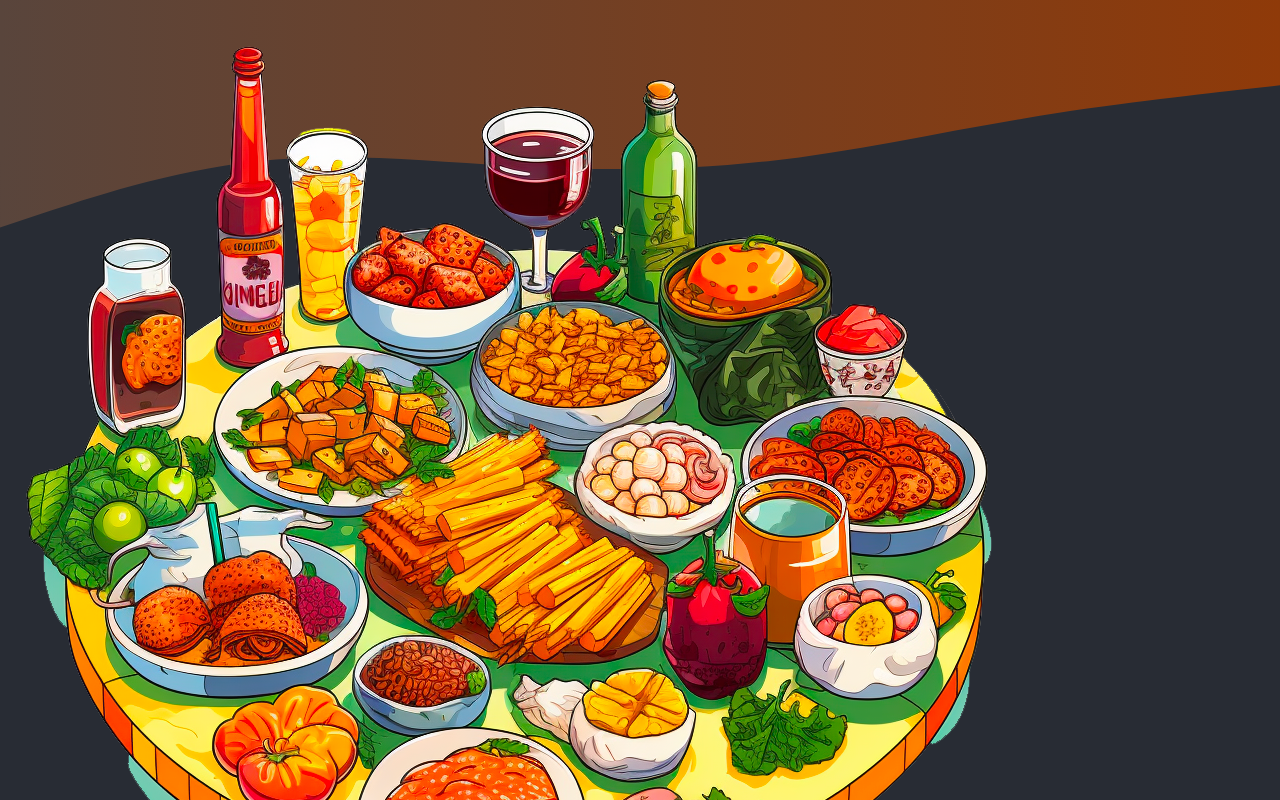
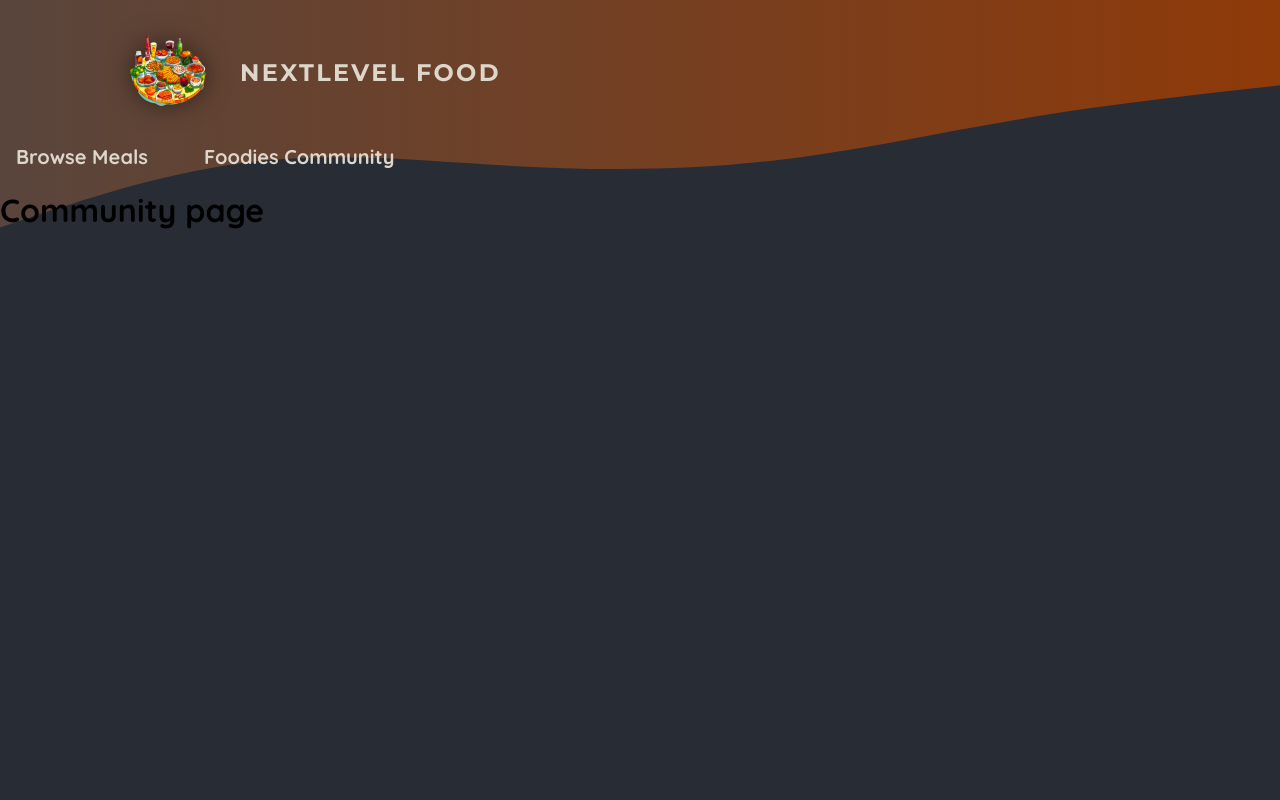
Before and after one commit to vikovalfo/nextjs-course, a Next.js app in the folder 04-foodies-app/: page /community in a window 1280 px wide. Shown: the top 800 px of the page. Built offline with nearby package versions, Linux system fonts and the light colour scheme.

Commit message:
header components and its styles

```diff
--- /dev/null
+++ b/04-foodies-app/app/components/main-header/main-header-background.js
@@ -0,0 +1,28 @@
+import styles from './main-header-background.module.css';
+
+export default function MainHeaderBackground() {
+    return (
+        <>
+            <div className={styles['header-background']}>
+                <svg xmlns="http://www.w3.org/2000/svg" viewBox="0 0 1440 320">
+                    <defs>
+                        <linearGradient id="gradient" x1="0%" y1="0%" x2="100%" y2="0%">
+                            <stop
+                                offset="0%"
+                                style={{ stopColor: '#59453c', stopOpacity: '1' }}
+                            />
+                            <stop
+                                offset="100%"
+                                style={{ stopColor: '#8f3a09', stopOpacity: '1' }}
+                            />
+                        </linearGradient>
+                    </defs>
+                    <path
+                        fill="url(#gradient)"
+                        d="M0,256L48,240C96,224,192,192,288,181.3C384,171,480,181,576,186.7C672,192,768,192,864,181.3C960,171,1056,149,1152,133.3C1248,117,1344,107,1392,101.3L1440,96L1440,0L1392,0C1344,0,1248,0,1152,0C1056,0,960,0,864,0C768,0,672,0,576,0C480,0,384,0,288,0C192,0,96,0,48,0L0,0Z"
+                    ></path>
+                </svg>
+            </div>
+        </>
+    );
+}
--- /dev/null
+++ b/04-foodies-app/app/components/main-header/main-header-background.module.css
@@ -0,0 +1,14 @@
+.header-background {
+    position: absolute;
+    width: 100%;
+    height: 320px;
+    top: 0;
+    left: 0;
+    z-index: -1;
+}
+
+.header-background svg {
+    display: block;
+    width: 100%;
+    height: auto;
+}
--- a/04-foodies-app/app/components/main-header.js
+++ b/04-foodies-app/app/components/main-header/main-header.js
@@ -1,17 +1,21 @@
 import Link from "next/link";
+import Image from "next/image";
 
+import styles from './main-header.module.css';
 import logoImg from '@/assets/logo.png';
+import MainHeaderBackground from "./main-header-background";
 
 export default function MainHeader() {
     return (
         <>
-            <header>
-                <Link href="/">
-                    <img src={logoImg.src} alt="A plate with food on it" />
+            <MainHeaderBackground />
+            <header className={styles.header}>
+                <Link className={styles.logo} href="/">
+                    <Image src={logoImg} alt="A plate with food on it" />
                     NextLevel Food
                 </Link>
             </header>
-            <nav>
+            <nav className={styles.nav}>
                 <ul>
                     <li>
                         <Link href="/meals">Browse Meals</Link>
--- /dev/null
+++ b/04-foodies-app/app/components/main-header/main-header.module.css
@@ -0,0 +1,67 @@
+.header {
+    display: flex;
+    justify-content: space-between;
+    align-items: center;
+    padding: 2rem 1rem;
+}
+
+@media (min-width: 768px) {
+    .header {
+        padding: 2rem 10%;
+    }
+}
+
+.nav ul {
+    list-style: none;
+    margin: 0;
+    padding: 0;
+    display: flex;
+    gap: 1.5rem;
+    /* font-family: 'Montserrat', sans-serif; */
+    font-size: 1.25rem;
+}
+
+.nav a {
+    text-decoration: none;
+    color: #ddd6cb;
+    font-weight: bold;
+    padding: 0.5rem 1rem;
+    border-radius: 0.5rem;
+}
+
+.nav a:hover,
+.nav a:active {
+    background: linear-gradient(90deg, #ff8a05, #f9b331);
+    background-clip: text;
+    -webkit-background-clip: text;
+    -webkit-text-fill-color: transparent;
+    text-shadow: 0 0 18px rgba(248, 190, 42, 0.8);
+}
+
+.active {
+    background: linear-gradient(90deg, #ff8a05, #f9b331);
+    background-clip: text;
+    -webkit-background-clip: text;
+    -webkit-text-fill-color: transparent;
+}
+
+.logo {
+    display: flex;
+    align-items: center;
+    justify-content: center;
+    gap: 2rem;
+    text-decoration: none;
+    color: #ddd6cb;
+    font-weight: bold;
+    font-family: 'Montserrat', sans-serif;
+    letter-spacing: 0.15rem;
+    text-transform: uppercase;
+    font-size: 1.5rem;
+}
+
+.logo img {
+    width: 5rem;
+    height: 5rem;
+    object-fit: contain;
+    filter: drop-shadow(0 0 0.75rem rgba(0, 0, 0, 0.5));
+}
--- a/04-foodies-app/app/globals.css
+++ b/04-foodies-app/app/globals.css
@@ -13,20 +13,7 @@
   background: radial-gradient(#282c34, #282c34);
 }
 
-.header-background {
-  position: absolute;
-  width: 100%;
-  height: 320px;
-  top: 0;
-  left: 0;
-  z-index: -1;
-}
 
-svg {
-  display: block;
-  width: 100%;
-  height: auto;
-}
 
 .not-found,
 .error {
--- a/04-foodies-app/app/layout.js
+++ b/04-foodies-app/app/layout.js
@@ -1,4 +1,4 @@
-import MainHeader from './components/main-header';
+import MainHeader from './components/main-header/main-header';
 import './globals.css';
 
 export const metadata = {
@@ -10,26 +10,6 @@
   return (
     <html lang="en">
       <body>
-        <div className="header-background">
-          <svg xmlns="http://www.w3.org/2000/svg" viewBox="0 0 1440 320">
-            <defs>
-              <linearGradient id="gradient" x1="0%" y1="0%" x2="100%" y2="0%">
-                <stop
-                  offset="0%"
-                  style={{ stopColor: '#59453c', stopOpacity: '1' }}
-                />
-                <stop
-                  offset="100%"
-                  style={{ stopColor: '#8f3a09', stopOpacity: '1' }}
-                />
-              </linearGradient>
-            </defs>
-            <path
-              fill="url(#gradient)"
-              d="M0,256L48,240C96,224,192,192,288,181.3C384,171,480,181,576,186.7C672,192,768,192,864,181.3C960,171,1056,149,1152,133.3C1248,117,1344,107,1392,101.3L1440,96L1440,0L1392,0C1344,0,1248,0,1152,0C1056,0,960,0,864,0C768,0,672,0,576,0C480,0,384,0,288,0C192,0,96,0,48,0L0,0Z"
-            ></path>
-          </svg>
-        </div>
         <MainHeader />
         {children}
       </body>
```
